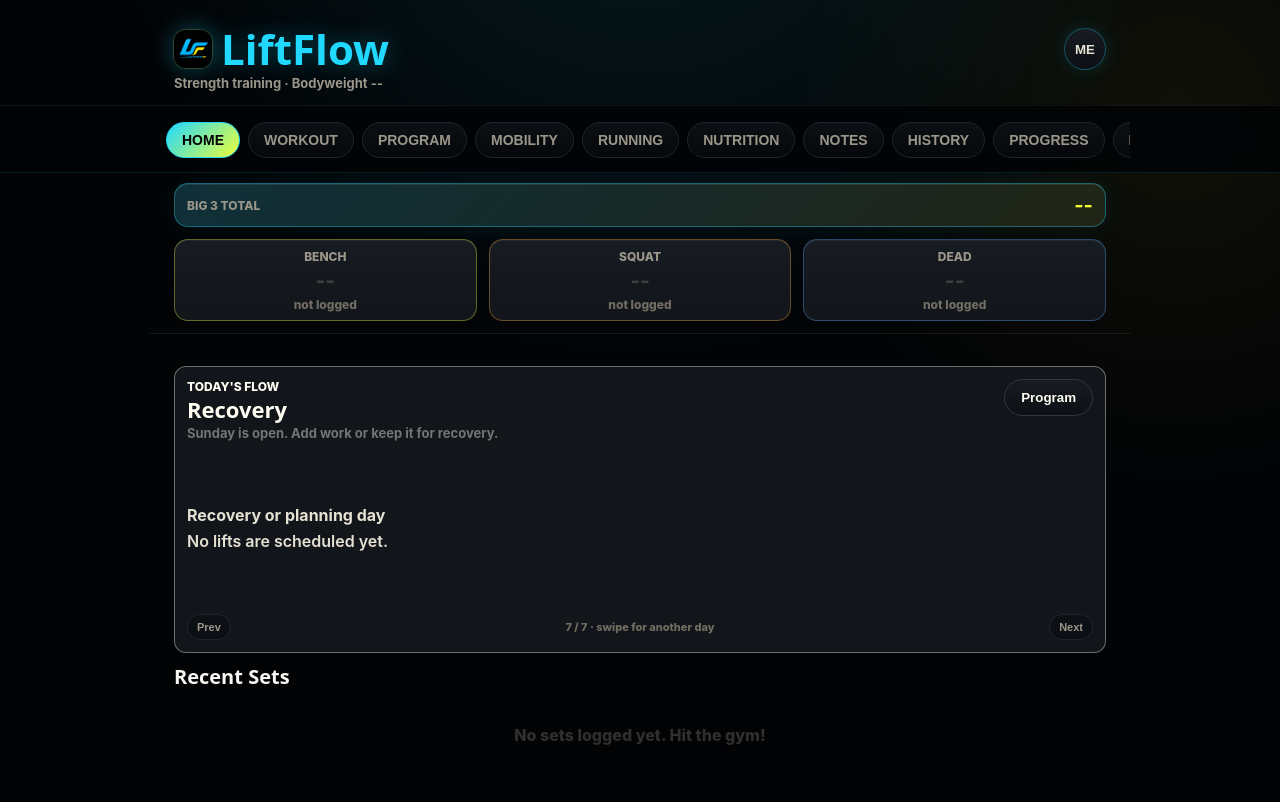
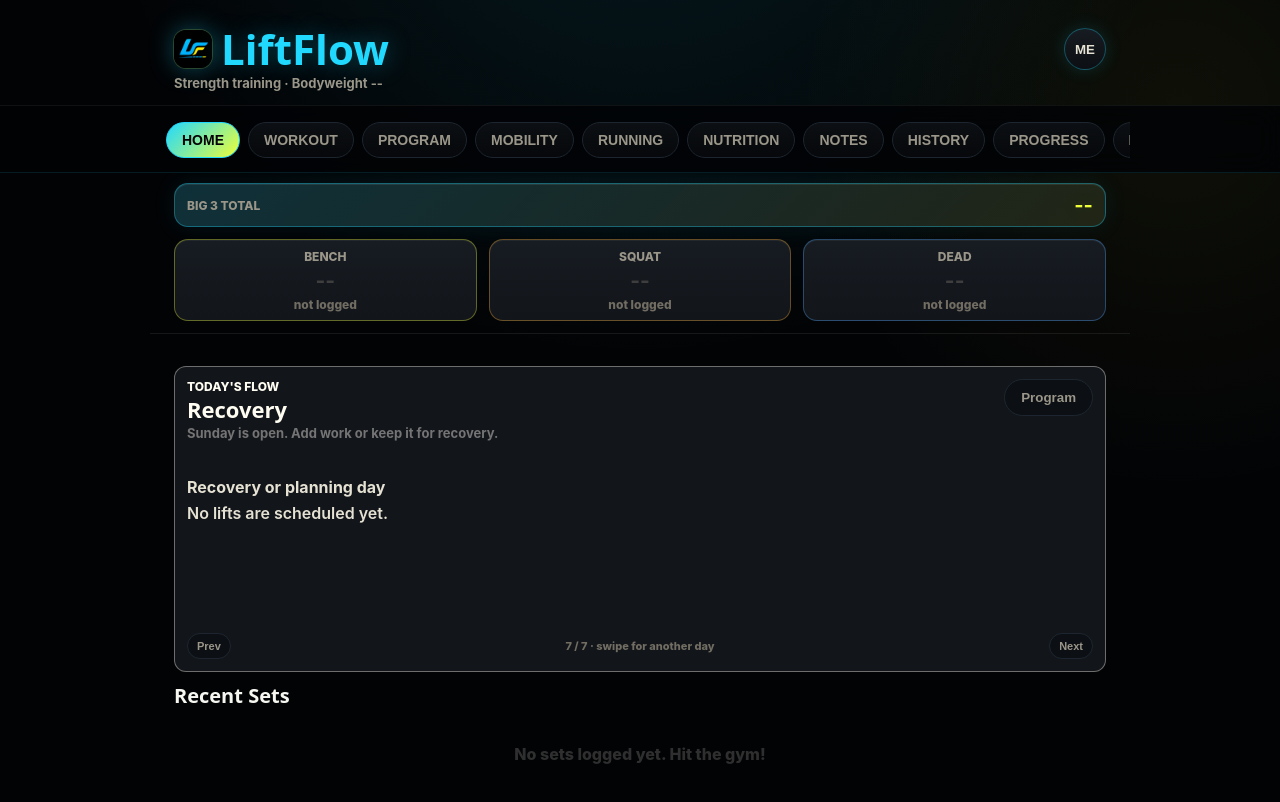
Before and after one commit to SoftLockedLive/LiftFlow, a Next.js app in the folder liftflow/: page / in a window 1280 px wide. Shown: the top 802 px of the page. Built offline with nearby package versions, Linux system fonts and the light colour scheme.

Commit message:
Polish home flow card interactions

```diff
--- a/liftflow/src/pages/index.js
+++ b/liftflow/src/pages/index.js
@@ -1,5 +1,6 @@
 import { useEffect, useMemo, useState } from "react";
 import { useRouter } from "next/router";
+import { getPRs } from "../lib/engine";
 import { getPlan } from "../lib/plan";
 import { getTodayName } from "../lib/today";
 import { getWorkouts } from "../lib/workoutStorage";
@@ -16,6 +17,7 @@ export default function Home() {
   const [openRecent, setOpenRecent] = useState("");
   const [flowIndex, setFlowIndex] = useState(0);
   const [touchStart, setTouchStart] = useState(null);
+  const [flowMotion, setFlowMotion] = useState("");
 
   useEffect(() => {
     const timer = window.setTimeout(() => {
@@ -50,8 +52,10 @@ export default function Home() {
   const flowItem = week[flowIndex] || week.find((day) => day.isToday) || week[0];
   const flowHasPlan = flowItem?.lifts?.length > 0 || flowItem?.recovery;
   const recentSessions = useMemo(() => buildRecentSessions(workouts).slice(0, 5), [workouts]);
+  const prs = useMemo(() => getPRs(workouts), [workouts]);
 
   function moveFlow(direction) {
+    setFlowMotion(direction > 0 ? "next" : "prev");
     setFlowIndex((current) => (current + direction + DAYS.length) % DAYS.length);
   }
 
@@ -66,13 +70,14 @@ export default function Home() {
   return (
     <div style={homeWrap}>
       <section
-        className="home-focus"
+        className={`home-focus ${flowMotion ? `home-flow-${flowMotion}` : ""}`}
         style={{
           ...focusCard,
           borderColor: flowItem?.recovery ? tint(colors.success, 0.42) : tint(flowItem?.accent || colors.brand, 0.38),
         }}
         onTouchStart={(event) => setTouchStart(event.touches[0]?.clientX ?? null)}
         onTouchEnd={(event) => finishSwipe(event.changedTouches[0]?.clientX ?? touchStart)}
+        onAnimationEnd={() => setFlowMotion("")}
       >
         <div style={flowTop}>
           <div>
@@ -91,9 +96,13 @@ export default function Home() {
 
           <button
             type="button"
-            className={flowHasPlan ? "primary" : ""}
             onClick={() => router.push(flowHasPlan ? `/workout?day=${encodeURIComponent(flowItem.day)}` : "/plan")}
-            style={focusButton}
+            style={{
+              ...focusButton,
+              borderColor: flowHasPlan ? tint(flowItem?.accent || colors.brand, 0.58) : colors.borderSoft,
+              color: flowHasPlan ? flowItem?.accent || colors.brand : colors.muted,
+              background: flowHasPlan ? tint(flowItem?.accent || colors.brand, 0.1) : colors.surfaceSoft,
+            }}
           >
             {flowHasPlan ? "Open" : "Program"}
           </button>
@@ -106,13 +115,13 @@ export default function Home() {
               {flowItem.recovery.notes && <span>{flowItem.recovery.notes}</span>}
             </div>
           ) : flowItem?.lifts?.length > 0 ? (
-            flowItem.lifts.slice(0, 4).map((lift) => (
+            flowItem.lifts.map((lift) => (
               <div key={lift.id || lift.exercise} style={flowLiftRow}>
                 <div>
                   <strong style={flowLiftName}>{lift.exercise}</strong>
                   <p style={flowLiftMeta}>{lift.sets || "--"} sets · {lift.reps || "--"} reps</p>
                 </div>
-                {(lift.note || lift.stretches) && <span style={flowLiftNote}>{lift.note || lift.stretches}</span>}
+                <span style={flowLiftPr}>{getLiftPR(lift, prs)}</span>
               </div>
             ))
           ) : (
@@ -121,7 +130,6 @@ export default function Home() {
               <span>No lifts are scheduled yet.</span>
             </div>
           )}
-          {flowItem?.lifts?.length > 4 && <p style={flowMore}>+{flowItem.lifts.length - 4} more lifts in workout</p>}
         </div>
 
         <div style={flowFooter}>
@@ -199,6 +207,12 @@ function getFlowLabel(day, today) {
   return `${day}'s Flow`;
 }
 
+function getLiftPR(lift, prs) {
+  const base = getBaseExercise(lift);
+  const value = Number(prs[base] || prs[lift?.exercise] || 0);
+  return value > 0 ? `PR ${value} lb` : "No PR yet";
+}
+
 function buildRecentSessions(workouts) {
   return workouts
     .map((session, index) => {
@@ -235,13 +249,13 @@ const homeWrap = {
 };
 
 const focusCard = {
-  minHeight: 282,
+  height: 306,
   border: `1px solid ${tint(colors.brand, 0.22)}`,
   borderRadius: 12,
   background: colors.surface,
   padding: 12,
   display: "grid",
-  alignContent: "space-between",
+  gridTemplateRows: "auto minmax(0, 1fr) auto",
   gap: 10,
   overflow: "hidden",
   touchAction: "pan-y",
@@ -283,9 +297,12 @@ const focusButton = {
 };
 
 const flowBody = {
-  minHeight: 152,
+  minHeight: 0,
   display: "grid",
   gap: 7,
+  overflowY: "auto",
+  paddingRight: 2,
+  alignContent: "start",
 };
 
 const flowLiftRow = {
@@ -310,13 +327,18 @@ const flowLiftMeta = {
   fontSize: 12,
 };
 
-const flowLiftNote = {
-  maxWidth: "46%",
-  color: colors.muted,
-  fontSize: 11,
+const flowLiftPr = {
+  flex: "0 0 auto",
+  color: colors.accent,
+  border: `1px solid ${tint(colors.accent, 0.28)}`,
+  background: tint(colors.accent, 0.06),
+  borderRadius: 999,
+  padding: "4px 7px",
+  fontSize: 10,
+  fontWeight: 900,
   lineHeight: 1.25,
-  textAlign: "right",
-  overflow: "hidden",
+  alignSelf: "flex-start",
+  whiteSpace: "nowrap",
 };
 
 const flowRecovery = {
@@ -325,13 +347,6 @@ const flowRecovery = {
   alignContent: "center",
   gap: 6,
   color: colors.textSoft,
-};
-
-const flowMore = {
-  margin: 0,
-  color: colors.brand,
-  fontSize: 12,
-  fontWeight: 800,
 };
 
 const flowFooter = {
--- a/liftflow/src/styles/globals.css
+++ b/liftflow/src/styles/globals.css
@@ -211,6 +211,43 @@ input:focus, select:focus {
   grid-template-columns: repeat(5, minmax(0, 1fr));
 }
 
+.home-flow-next {
+  animation: home-flow-next 180ms ease-out;
+}
+
+.home-flow-prev {
+  animation: home-flow-prev 180ms ease-out;
+}
+
+@keyframes home-flow-next {
+  from {
+    opacity: 0.58;
+    transform: translateX(18px);
+  }
+  to {
+    opacity: 1;
+    transform: translateX(0);
+  }
+}
+
+@keyframes home-flow-prev {
+  from {
+    opacity: 0.58;
+    transform: translateX(-18px);
+  }
+  to {
+    opacity: 1;
+    transform: translateX(0);
+  }
+}
+
+@media (prefers-reduced-motion: reduce) {
+  .home-flow-next,
+  .home-flow-prev {
+    animation: none;
+  }
+}
+
 @media (max-width: 980px) {
   html, body {
     font-size: 14px;
```
